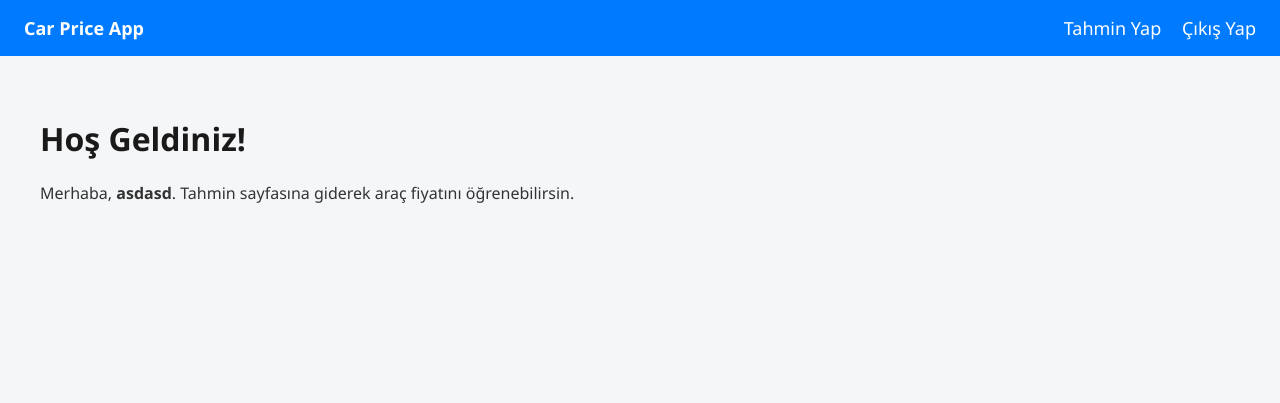
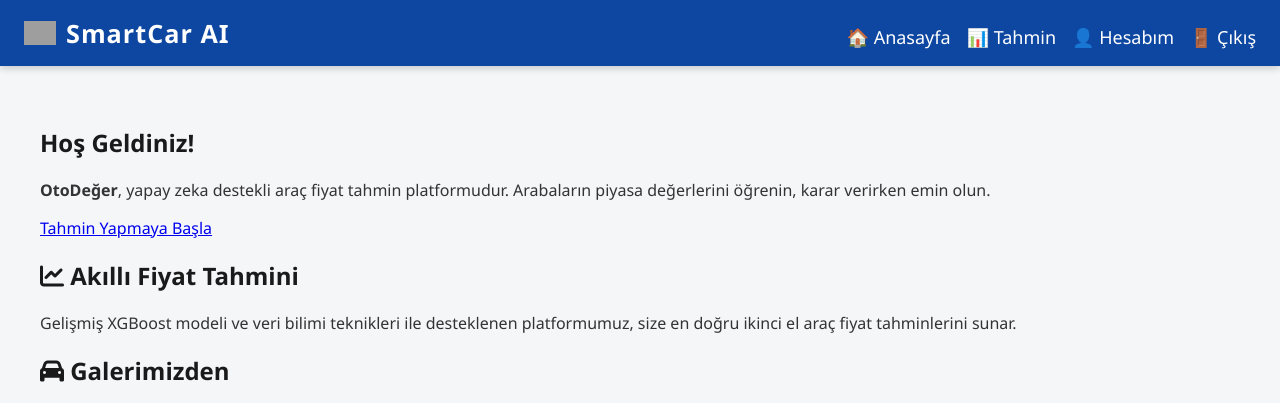
Before and after one commit to kadircangonullu/bitirme, a Flask app: page / in a window 1280 px wide. Shown: the top 403 px of the page. Before the commit the page ends 203 px from the top, so only its background shows below. Run offline with Flask 3, Linux system fonts and the light colour scheme; a user stored in the database is signed in; parts of the project's set-up code (start-up, migrations or seed data) failed here and were passed over; grey boxes are pictures that could not be loaded.

Commit message:
version 0.17

```diff
--- a/app.py
+++ b/app.py
@@ -27,6 +27,8 @@ if not os.path.exists("users.db"):
 # Ana Sayfa
 @app.route('/')
 def index():
+    if 'username' not in session:
+        return redirect(url_for('login'))
     return render_template("index.html")
 
 # Kayıt Ol
@@ -130,6 +132,13 @@ def similar():
                            prediction=predicted_price,
                            cars=similar.to_dict(orient="records"))
 
+@app.route('/account')
+def account():
+    if 'username' not in session:
+        return redirect(url_for('login'))
+
+    return render_template("account.html", username=session['username'])
+
 
 
 if __name__ == '__main__':
--- a/static/style.css
+++ b/static/style.css
@@ -5,12 +5,16 @@ body {
   padding: 0;
   background-color: #f4f6f8;
   color: #333;
+  display: flex;
+  flex-direction: column;
+  min-height: 100vh;
 }
 
 .container {
   max-width: 1200px;
   margin: 0 auto;
   padding: 40px 20px;
+  flex-grow: 1;
 }
 
 h1,
@@ -21,24 +25,49 @@ h3 {
 
 /* Navigasyon */
 nav {
-  background-color: #007bff;
+  background-color: #0d47a1;
   color: #fff;
   padding: 16px 24px;
   display: flex;
   justify-content: space-between;
   align-items: center;
   font-size: 18px;
+  box-shadow: 0 2px 8px rgba(0, 0, 0, 0.2);
+  position: sticky;
+  top: 0;
+  z-index: 1000;
+  flex-wrap: wrap;
+}
+
+nav .nav-links {
+  display: flex;
+  gap: 16px;
+  flex-wrap: wrap;
+  align-items: center;
 }
 
 nav a {
   color: #fff;
   margin-left: 16px;
   text-decoration: none;
-  transition: 0.3s;
+  display: flex;
+  align-items: center;
+  gap: 6px;
+  transition: color 0.3s;
+  font-weight: 500;
 }
 
 nav a:hover {
-  text-decoration: underline;
+  color: #ffeb3b;
+}
+
+nav .logo {
+  font-size: 1.4em;
+  font-weight: bold;
+  letter-spacing: 1px;
+  display: flex;
+  align-items: center;
+  gap: 10px;
 }
 
 /* Formlar */
@@ -69,7 +98,7 @@ input[type="password"] {
 }
 
 input[type="submit"] {
-  background-color: #007bff;
+  background-color: #0d47a1;
   color: white;
   padding: 12px 20px;
   border: none;
@@ -79,13 +108,13 @@ input[type="submit"] {
 }
 
 input[type="submit"]:hover {
-  background-color: #0056b3;
+  background-color: #0b3c91;
 }
 
 /* Bilgilendirme Kutusu */
 .result-card {
   background-color: #e9f5ff;
-  border-left: 6px solid #007bff;
+  border-left: 6px solid #0d47a1;
   padding: 20px;
   margin-top: 30px;
   font-size: 1.2em;
@@ -114,7 +143,7 @@ input[type="submit"]:hover {
 }
 
 .car-card h3 {
-  color: #007bff;
+  color: #0d47a1;
   font-size: 1.25rem;
   margin-bottom: 10px;
 }
@@ -129,14 +158,27 @@ input[type="submit"]:hover {
     flex-direction: column;
     align-items: flex-start;
   }
-  nav a {
-    margin: 8px 0 0;
+
+  .nav-links {
+    display: flex;
+    flex-wrap: wrap;
+    gap: 12px;
+    margin-top: 10px;
   }
-  .form-grid {
-    grid-template-columns: 1fr;
+
+  .nav-links a {
+    margin: 0;
   }
 }
 
+nav a {
+  margin: 8px 0 0;
+}
+.form-grid {
+  grid-template-columns: 1fr;
+}
+
+/* Buton */
 .btn {
   display: inline-block;
   padding: 10px 20px;
@@ -146,6 +188,17 @@ input[type="submit"]:hover {
   border-radius: 6px;
   transition: background-color 0.3s ease;
 }
+
 .btn:hover {
   background-color: #0056b3;
 }
+
+/* Footer */
+footer {
+  background-color: #f0f0f0;
+  text-align: center;
+  padding: 20px 0;
+  font-size: 14px;
+  margin-top: auto;
+  box-shadow: inset 0 1px 0 rgba(0, 0, 0, 0.1);
+}
--- a/templates/index.html
+++ b/templates/index.html
@@ -1,33 +1,86 @@
 <!DOCTYPE html>
-<html>
+<html lang="tr">
   <head>
-    <title>Ana Sayfa</title>
-    <link rel="stylesheet" href="/static/style.css" />
+    <meta charset="UTF-8" />
+    <title>OtoDeğer | Araç Fiyat Tahmin Sistemi</title>
+    <link
+      rel="stylesheet"
+      href="{{ url_for('static', filename='style.css') }}"
+    />
+    <link
+      rel="stylesheet"
+      href="https://cdnjs.cloudflare.com/ajax/libs/font-awesome/6.4.0/css/all.min.css"
+    />
   </head>
   <body>
     <nav>
-      <div><strong>Car Price App</strong></div>
-      <div>
-        {% if 'username' in session %}
-        <a href="/predict">Tahmin Yap</a>
-        <a href="/logout">Çıkış Yap</a>
-        {% else %}
-        <a href="/login">Giriş Yap</a>
-        <a href="/register">Kayıt Ol</a>
-        {% endif %}
+      <div class="logo">
+        <img src="/static/logo.png" alt="logo" height="24" />
+        SmartCar AI
+      </div>
+      <div class="nav-links">
+        <a href="{{ url_for('index') }}">🏠 Anasayfa</a>
+        <a href="{{ url_for('predict') }}">📊 Tahmin</a>
+        <a href="{{ url_for('account') }}">👤 Hesabım</a>
+        <a href="{{ url_for('logout') }}">🚪 Çıkış</a>
       </div>
     </nav>
 
     <div class="container">
-      <h1>Hoş Geldiniz!</h1>
-      {% if 'username' in session %}
-      <p>
-        Merhaba, <strong>{{ session['username'] }}</strong>. Tahmin sayfasına
-        giderek araç fiyatını öğrenebilirsin.
-      </p>
-      {% else %}
-      <p>Fiyat tahmini yapmak için lütfen giriş yapın ya da kayıt olun.</p>
-      {% endif %}
+      <section class="hero">
+        <h1>Hoş Geldiniz!</h1>
+        <p>
+          <strong>OtoDeğer</strong>, yapay zeka destekli araç fiyat tahmin
+          platformudur. Arabaların piyasa değerlerini öğrenin, karar verirken
+          emin olun.
+        </p>
+        <a href="{{ url_for('predict') }}" class="cta-button"
+          >Tahmin Yapmaya Başla</a
+        >
+      </section>
+
+      <section class="intro">
+        <h2><i class="fas fa-chart-line"></i> Akıllı Fiyat Tahmini</h2>
+        <p>
+          Gelişmiş XGBoost modeli ve veri bilimi teknikleri ile desteklenen
+          platformumuz, size en doğru ikinci el araç fiyat tahminlerini sunar.
+        </p>
+      </section>
+
+      <section class="gallery">
+        <h2><i class="fas fa-car"></i> Galerimizden</h2>
+        <div class="gallery-grid">
+          <img
+            src="https://cdn.ototeknikveri.com/Files/gallery/Big/2691108556-2016-ford-vignale-cenevre-resim-galerisi.jpg"
+            alt="Araç 1"
+          />
+          <img
+            src="https://image5.sahibinden.com/staticContent/vehicleStockImagesV2/1728/ffffff/x_1216_684_28464001728-42d823620028a817c7e48598a3a21aaa.jpg"
+            alt="Araç 2"
+          />
+          <img
+            src="https://www.arabalar.com.tr/wp-content/uploads/images/model/200x150/ford/puma/puma-111.jpg"
+            alt="Araç 3"
+          />
+          <img
+            src="https://www.kargohaber.com/d/other/ford-tourneo-custom-hibrit.jpg"
+            alt="Araç 4"
+          />
+        </div>
+      </section>
+
+      <section class="about">
+        <h2><i class="fas fa-info-circle"></i> Hakkımızda</h2>
+        <p>
+          OtoDeğer, bilgisayar mühendisliği öğrencileri tarafından geliştirilen
+          bir bitirme projesidir. Hedefimiz, ikinci el araç piyasasında hem
+          satıcıya hem alıcıya güvenilir fiyat öngörüleri sunmaktır.
+        </p>
+      </section>
     </div>
+
+    <footer>
+      <p>&copy; 2025 OtoDeğer. Tüm haklar saklıdır.</p>
+    </footer>
   </body>
 </html>
```
Also changed, not shown: templates/login.html (+11 -4 lines), templates/predict.html (+13 -4 lines), templates/register.html (+11 -4 lines), templates/similar_cars.html (+13 -5 lines), templates/1.png (added), templates/2.jpg (added), templates/3.png (added), templates/4.jpg (added).
